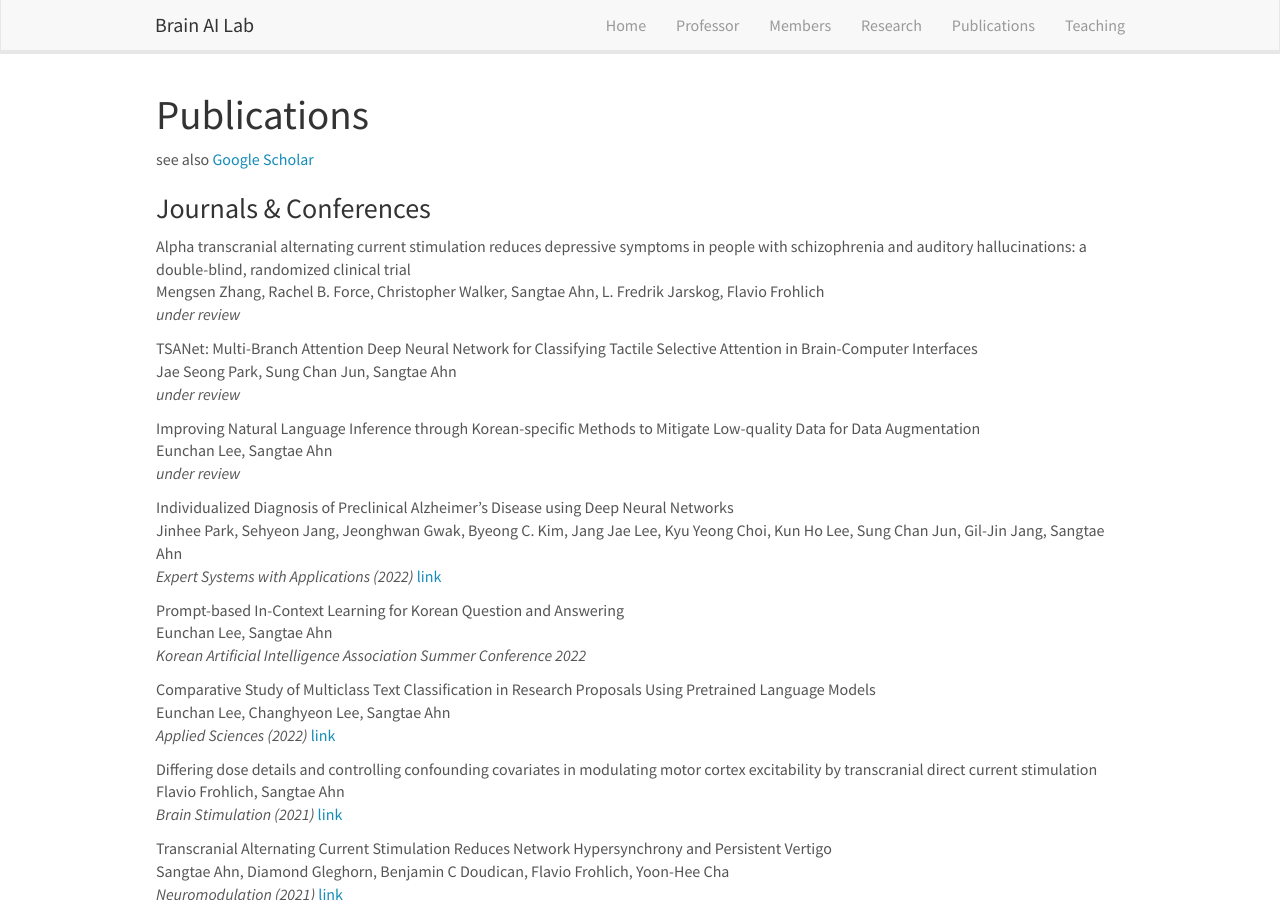
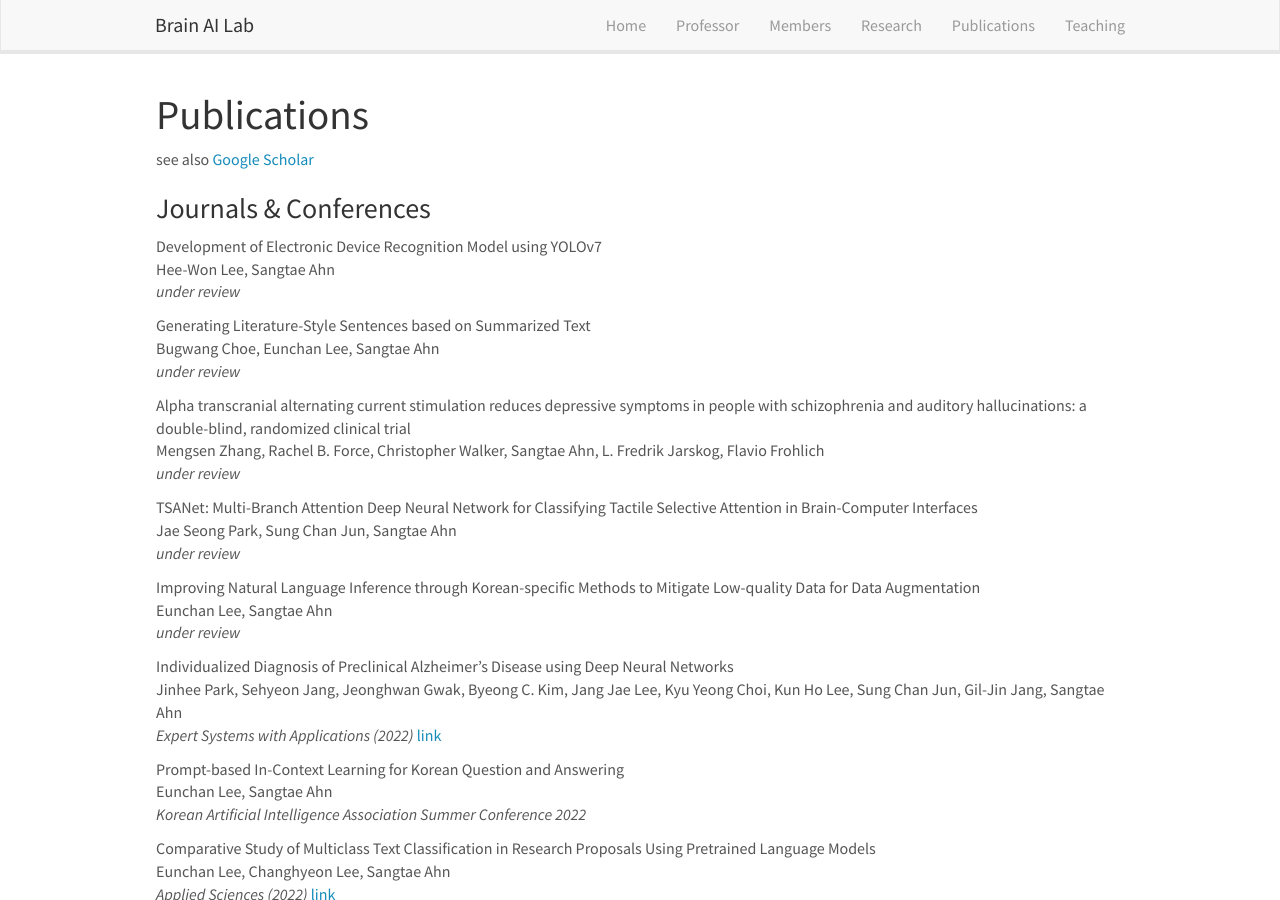
Before and after one commit to KNU-BrainAI/knu-brainai.github.io, a Jekyll site: the page built from _pages/publications.md, in a window 1280 px wide and 900 px high. Built offline with Jekyll 4.4.1, drawn with Linux system fonts in a browser that asks for light colours; nearby versions of some CDN libraries.

Commit message:
Update publist.yml

```diff
--- a/_data/publist.yml
+++ b/_data/publist.yml
@@ -1,3 +1,11 @@
+- title: "Development of Electronic Device Recognition Model using YOLOv7"
+  authors: Hee-Won Lee, Sangtae Ahn
+  journal: under review
+
+- title: "Generating Literature-Style Sentences based on Summarized Text"
+  authors: Bugwang Choe, Eunchan Lee, Sangtae Ahn
+  journal: under review
+
 - title: "Alpha transcranial alternating current stimulation reduces depressive symptoms in people with schizophrenia and auditory hallucinations: a double-blind, randomized clinical trial"
   authors: Mengsen Zhang, Rachel B. Force, Christopher Walker, Sangtae Ahn, L. Fredrik Jarskog, Flavio Frohlich
   journal: under review
```
